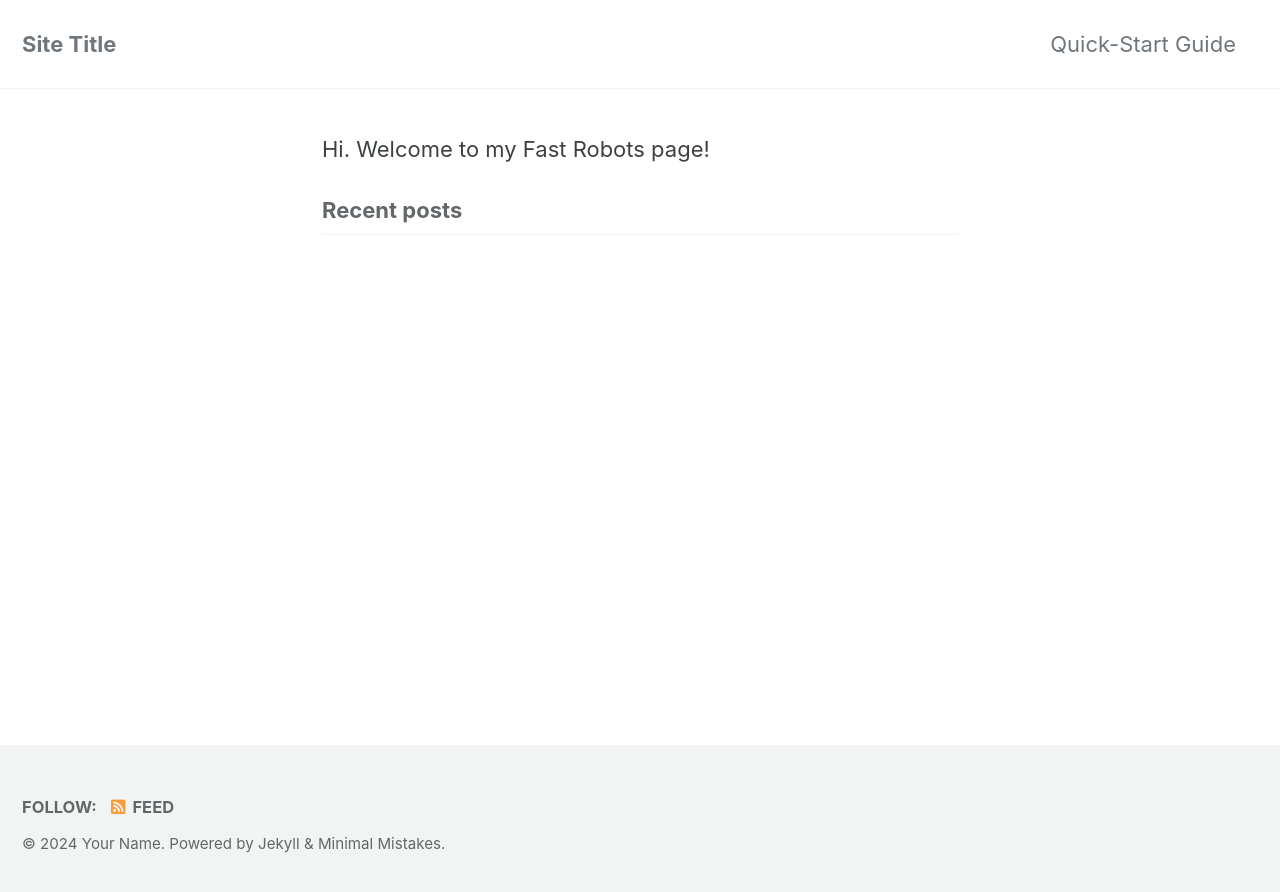
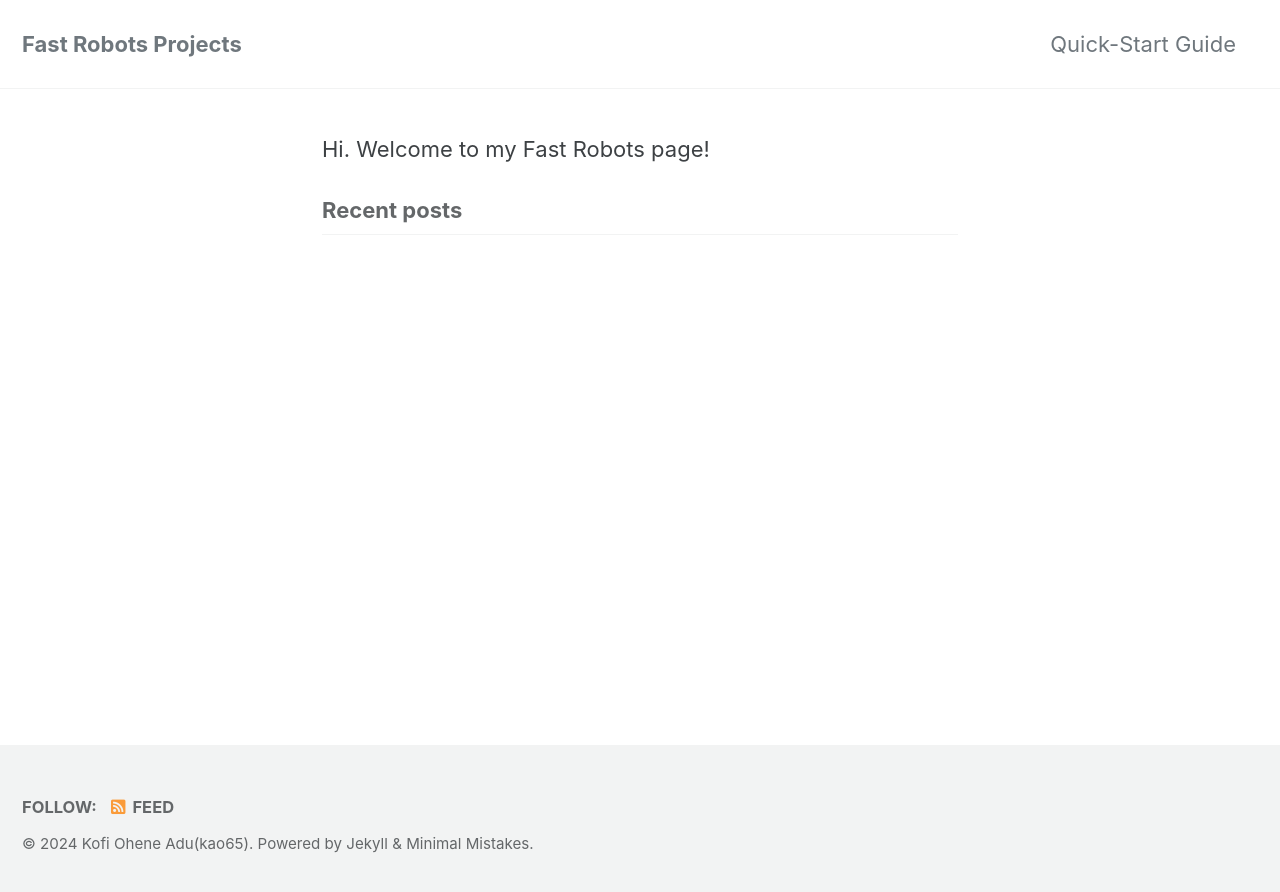
Before and after one commit to Kaylam60/SLAM-Based-Robot, a Jekyll site: the page built from index.md, in a window 1280 px wide. Shown: the top 892 px of the page. Built offline with Jekyll 4.4.1, drawn with Linux system fonts in a browser that asks for light colours; cached includes are drawn as plain includes; our own code applies the rules of GitHub Pages for plain Markdown files; the list of posts is cut into pages by our own code.

Commit message:
Update _config.yml

```diff
--- a/_config.yml
+++ b/_config.yml
@@ -16,11 +16,11 @@ minimal_mistakes_skin    : "default" # "air", "aqua", "contrast", "dark", "dirt"
 
 # Site Settings
 locale                   : "en-US"
-title                    : "Site Title"
+title                    : "Fast Robots Projects"
 title_separator          : "-"
 subtitle                 : # site tagline that appears below site title in masthead
-name                     : "Your Name"
-description              : "An amazing website."
+name                     : "Kofi Ohene Adu(kao65)"
+description              : "Portfolio of my projects in fast robots"
 url                      : # the base hostname & protocol for your site e.g. "https://mmistakes.github.io"
 baseurl                  : # the subpath of your site, e.g. "/blog"
 repository               : # GitHub username/repo-name e.g. "mmistakes/minimal-mistakes"
@@ -104,10 +104,10 @@ analytics:
 
 # Site Author
 author:
-  name             : "Your Name"
+  name             : "Kofi Ohene Adu"
   avatar           : # path of avatar image, e.g. "/assets/images/bio-photo.jpg"
-  bio              : "I am an **amazing** person."
-  location         : "Somewhere"
+  bio              : #"I am an **amazing** person."
+  location         : #"Somewhere"
   email            :
   links:
     - label: "Email"
```
